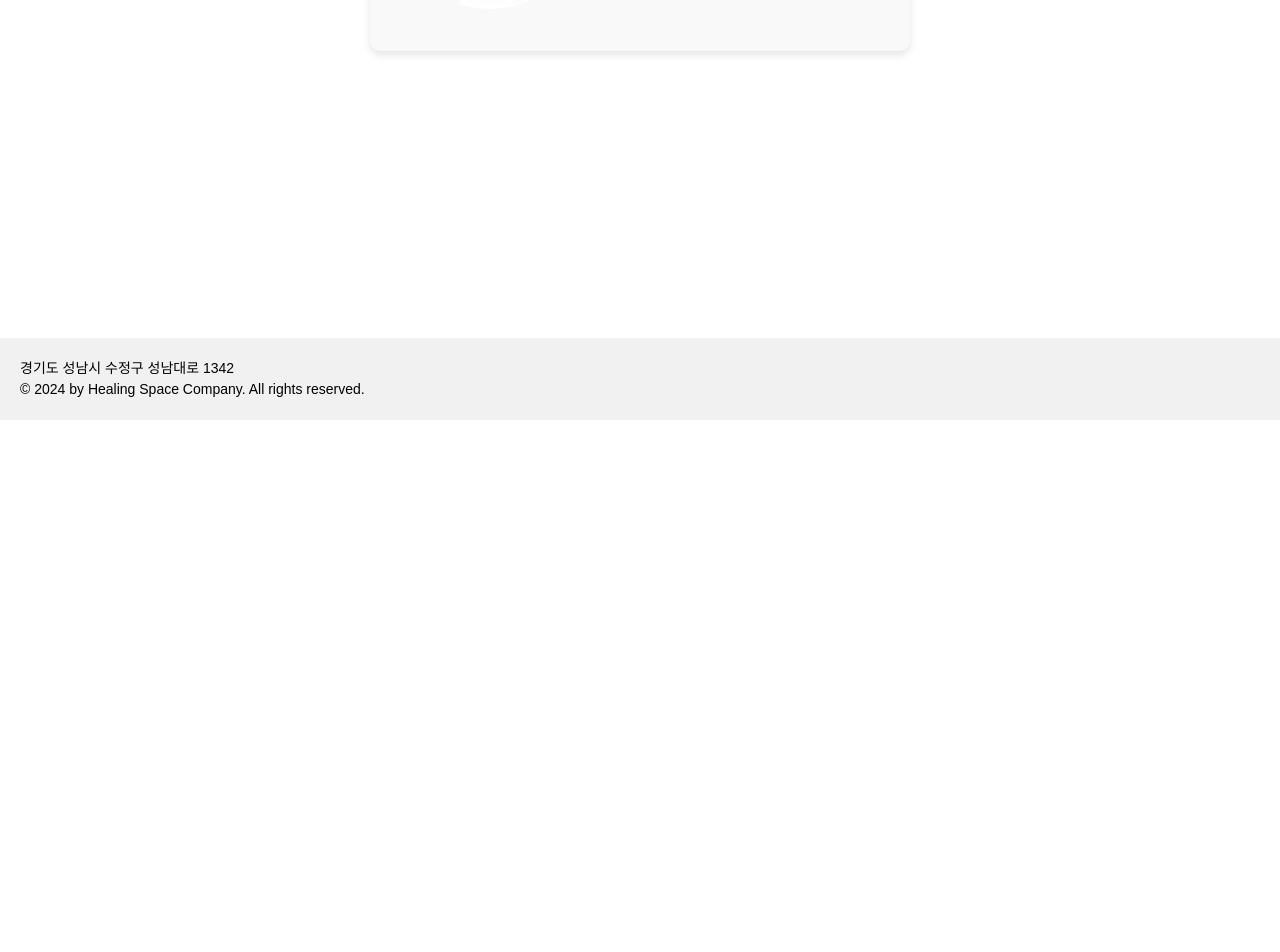
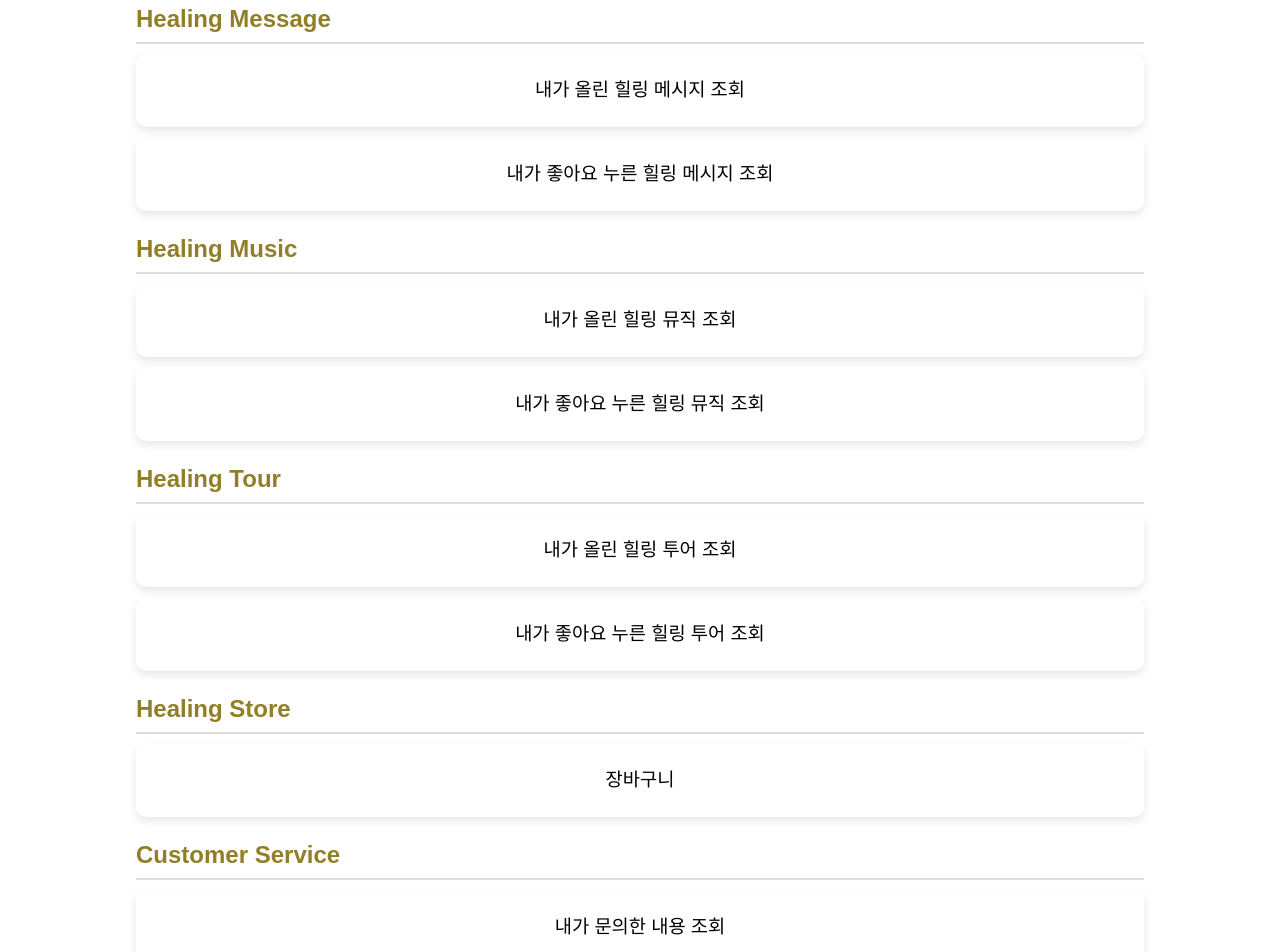
Before and after one commit to passionryu/Healing-Space-Front, a React (Vite) app: page /mypage in a window 1280 px wide. Shown: the part 540-1492 px from the top of the page. Before the commit the page ends 960 px from the top, so only its background shows below. Built offline with nearby package versions, Linux system fonts and the light colour scheme; no server answers.

Commit message:
[feat] 마이페이지 메뉴 구현 완료료

```diff
--- a/src/pages/Mypage.jsx
+++ b/src/pages/Mypage.jsx
@@ -27,6 +27,9 @@ const Mypage = () => {
     }, []);
 
     return (
+
+    <>
+        {/* 내 정보 카드 */}
         <div className="profile-card">
             <div className="profile-image">
                 <img src="../src/assets/images/profile.jpg" alt="Profile" />
@@ -36,6 +39,50 @@ const Mypage = () => {
                 <p className="profile-intro">Intro: {userInfo.intro}</p>
             </div>
         </div>
+
+        {/* 마이페이지 옵션 */}
+        <h2>Diary</h2>
+        <div className="mypage-option">
+            <h3>내 일기장 조회</h3>
+        </div>
+
+        <h2>Healing Message</h2>
+        <div className="mypage-option">
+            <h3>내가 올린 힐링 메시지 조회</h3>
+        </div>
+
+        <div className="mypage-option">
+            <h3>내가 좋아요 누른 힐링 메시지 조회</h3>
+        </div>
+
+        <h2>Healing Music</h2>
+        <div className="mypage-option">
+            <h3>내가 올린 힐링 뮤직 조회</h3>
+        </div>
+
+        <div className="mypage-option">
+            <h3>내가 좋아요 누른 힐링 뮤직 조회</h3>
+        </div>
+
+        <h2>Healing Tour</h2>
+        <div className="mypage-option">
+            <h3>내가 올린 힐링 투어 조회</h3>
+        </div>
+
+        <div className="mypage-option">
+            <h3>내가 좋아요 누른 힐링 투어 조회</h3>
+        </div>
+
+        <h2>Healing Store</h2>
+        <div className="mypage-option">
+            <h3>장바구니</h3>
+        </div>
+
+        <h2>Customer Service</h2>
+        <div className="mypage-option">
+            <h3>내가 문의한 내용 조회</h3>
+        </div>
+    </>
     );
 };
 
--- a/src/styles/Mypage.css
+++ b/src/styles/Mypage.css
@@ -11,9 +11,10 @@
     transition: transform 0.3s ease; /* 호버 시 크기 변화를 부드럽게 */
 }
 
-.profile-card:hover{
-    transform: scale(1.05);  /* 호버 시 5% 커지도록 설정 */
-}
+/* .profile-card:hover{
+    transform: scale(1.05);  /* 호버 시 5% 커지도록 설정
+} */
+
 .profile-image img {
     width: 200px;
     height: 200px;
@@ -38,3 +39,33 @@
     font-style: italic;
     color: #555;
 }
+
+/* 마이페이지 옵션 스타일 */
+.mypage-option {
+    width: 1000px;
+    background-color: #ffffff;
+    padding: 4px;
+    border-radius: 10px;
+    box-shadow: 0 4px 8px rgba(0, 0, 0, 0.1);
+    text-align: center;
+    margin-bottom: 10px;
+    /* box-shadow: 0 4px 8px #917f27; */
+    transition: transform 0.3s ease; /* 호버 시 크기 변화를 부드럽게 */
+}
+
+.mypage-option:hover{
+    transform: scale(1.05);  /* 호버 시 5% 커지도록 설정 */
+    /* color: #917f27;
+    transition: all 0.3s ease; */
+}
+
+h2 {
+    font-size: 24px;           /* 글씨 크기 */
+    font-weight: bold;         /* 글씨 두께 */
+    color: #917f27;               /* 글씨 색상 */
+    margin-top: 20px;          /* 상단 여백 */
+    margin-bottom: 10px;       /* 하단 여백 */
+    text-align: left;          /* 텍스트 정렬 */
+    border-bottom: 2px solid #ddd; /* 하단 경계선 추가 */
+    padding-bottom: 5px;       /* 하단 여백 추가 */
+}
```
